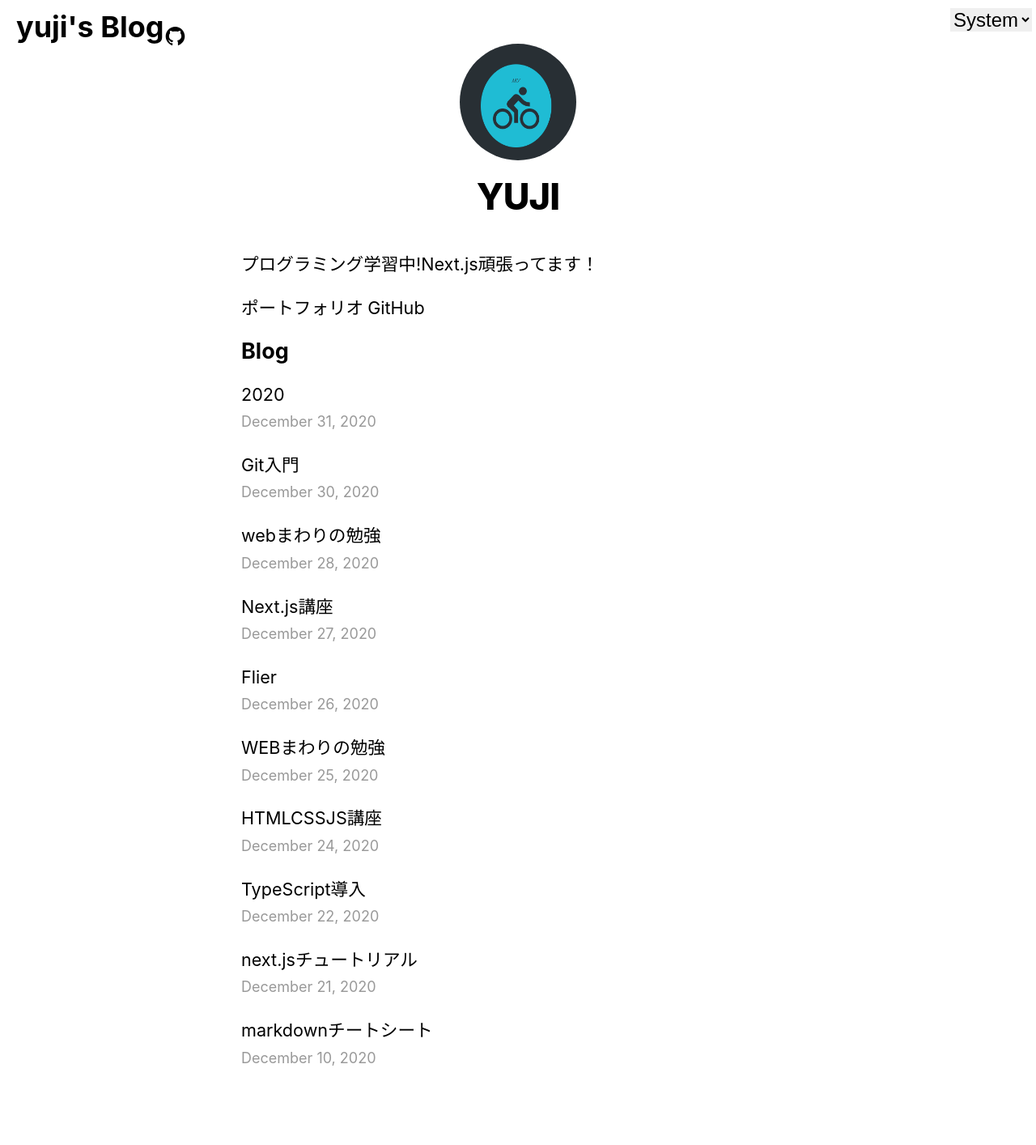
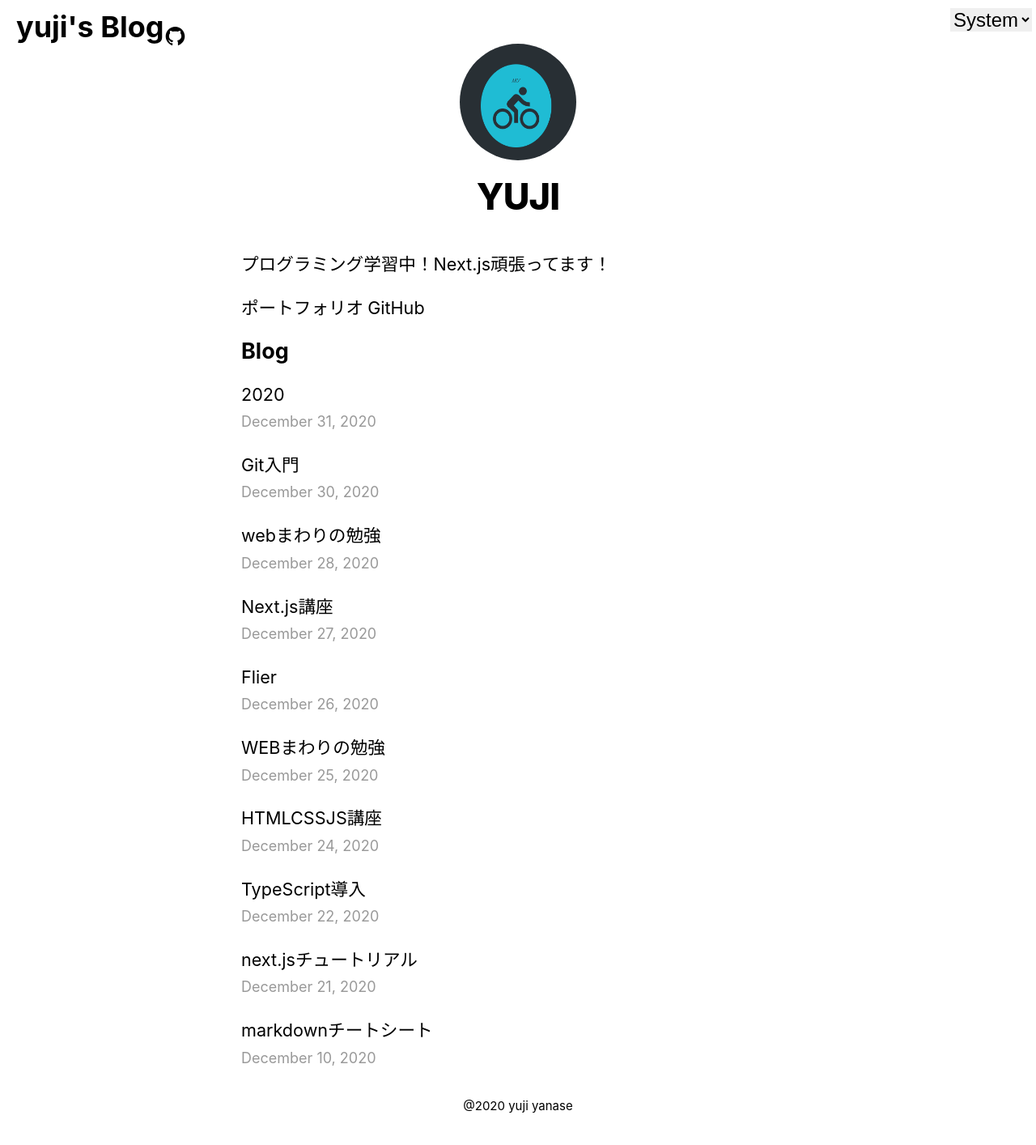
Before and after one commit to yuji-bvb/nextjs-blog, a Next.js app: page / in a window 1280 px wide. Shown: the top 1414 px of the page at 81% size. Before the commit the page ends 1375 px from the top, so only its background shows below. Built offline with nearby package versions, Linux system fonts and the light colour scheme.

Commit message:
footer追加

```diff
--- a/pages/index.tsx
+++ b/pages/index.tsx
@@ -6,6 +6,7 @@ import { getSortedPostsData } from "../lib/posts";
 import Link from "next/link";
 import Date from "../components/date";
 import { Header } from "../components/header";
+import { Footer } from "../components/footer";
 
 //ビルドされるときに呼ばれる、データをとってコンポーネントに渡す
 export const getStaticProps: GetStaticProps = async () => {
@@ -33,7 +34,7 @@ export default function Home({ allPostsData }: Props) {
       </Head>
       <Header />
       <section className={utilStyles.headingMd}>
-        <p>プログラミング学習中!Next.js頑張ってます！</p>
+        <p>プログラミング学習中！Next.js頑張ってます！</p>
         <a
           target="_blank"
           rel="noopener noreferrer"
@@ -61,6 +62,7 @@ export default function Home({ allPostsData }: Props) {
           ))}
         </ul>
       </section>
+      <Footer />
     </Layout>
   );
 }
```
